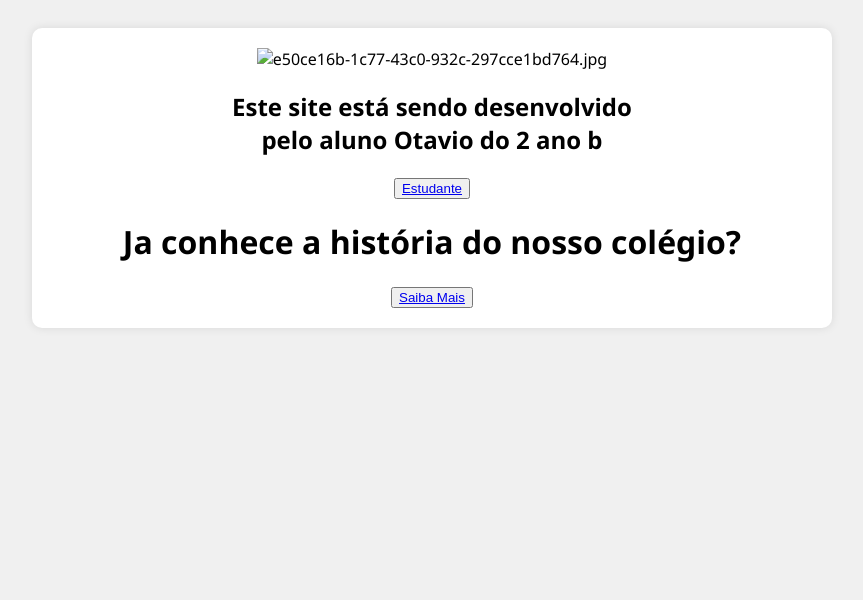
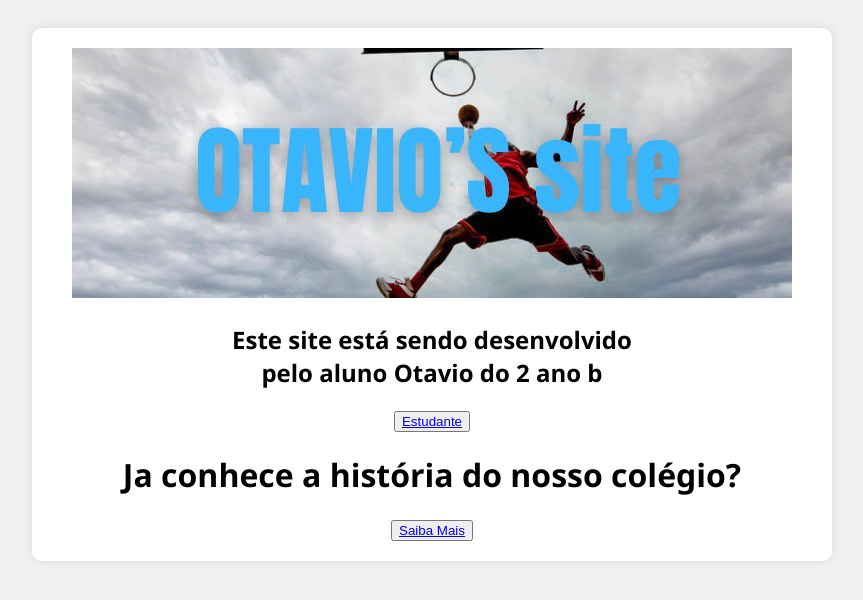
Before and after one commit to OtavioFonsecas/DOISS, a plain HTML site: page index.html in a window 1280 px wide. Shown: the whole page, without its empty margins (208-1071 px from the left). Drawn offline with Linux system fonts and the light colour scheme.

Commit message:
asdasdadxcxcv

```diff
--- a/index.html
+++ b/index.html
@@ -9,7 +9,7 @@
 <body>
     <div class="container">
         <div class="album">
-            <img src="e50ce16b-1c77-43c0-932c-297cce1bd764.jpg" alt="e50ce16b-1c77-43c0-932c-297cce1bd764.jpg">
+            <img src="otavioo.jpg" alt="otavioo.jpg">
             <h2>
                Este site está sendo desenvolvido <br>
                pelo aluno Otavio do 2 ano b <br>
--- a/style2.css
+++ b/style2.css
@@ -1,7 +1,7 @@
 body {
     font-family: 'Segoe UI', Tahoma, Geneva, Verdana, sans-serif;
     padding: 0;
-    background-color: #f0f0f0;
+    background-color: #169eed;
 }
 
 .container {
```
